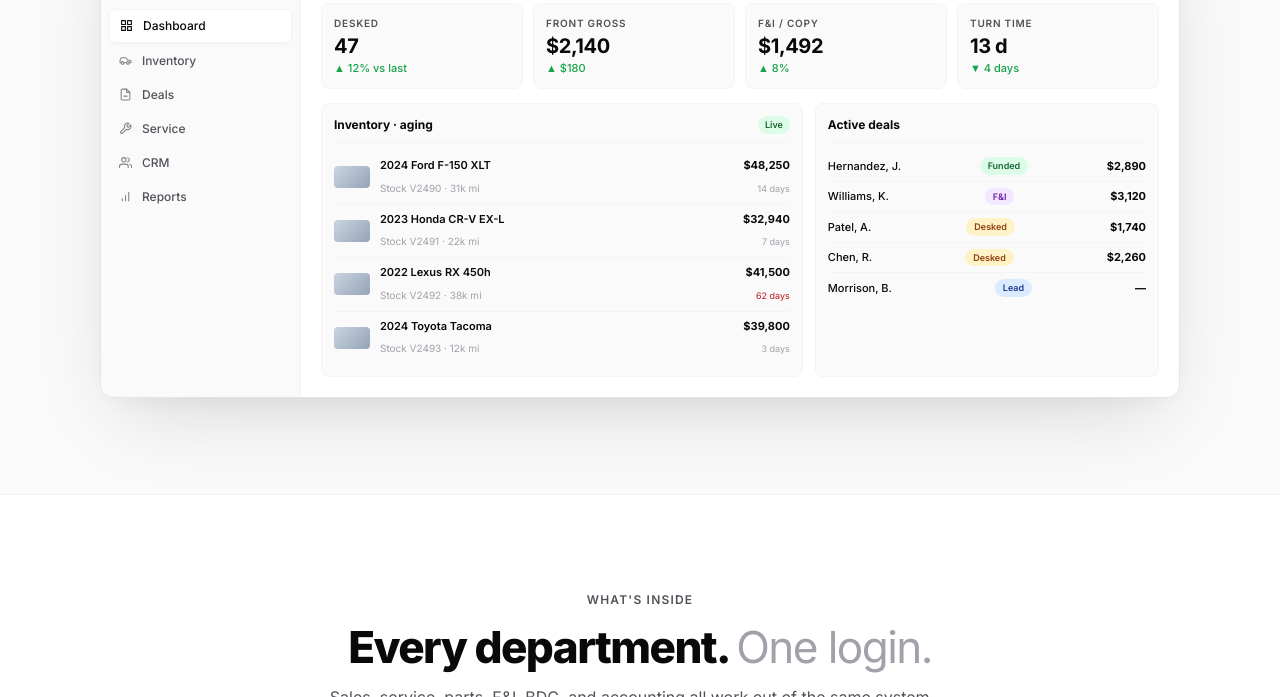
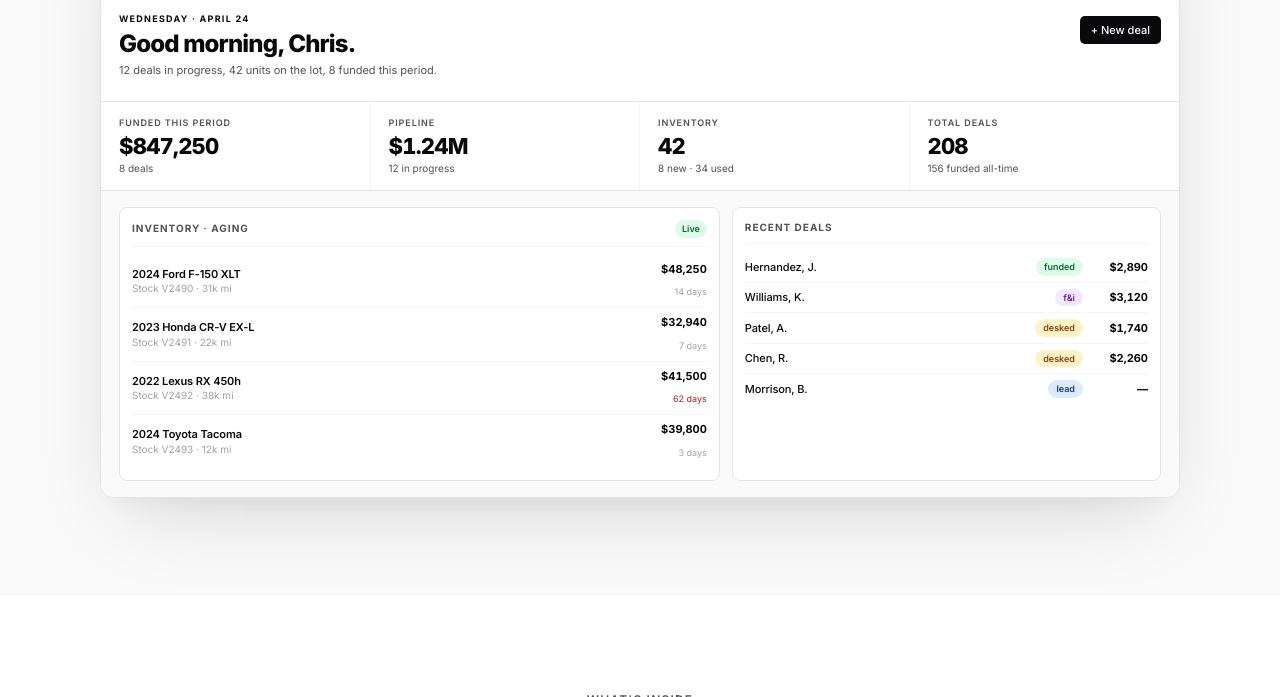
Before and after one commit to CPFTech/unifiedgarage-marketing, a plain HTML site: page index.html in a window 1280 px wide. Shown: the part 925-1622 px from the top of the page. Drawn offline with Linux system fonts and the light colour scheme.

Commit message:
refactor(marketing): preview mirrors new TopNav + PageHeader + StatRow

```diff
--- a/index.html
+++ b/index.html
@@ -239,50 +239,60 @@
   .section-header h2 span{color:var(--text-dim);font-weight:400}
   .section-header p{font-size:16px;color:var(--text-mute);line-height:1.55;font-weight:400}
 
-  /* ─── Dashboard preview — LIGHT theme ─────────────────────────── */
+  /* ─── Dashboard preview — mirrors the actual app: TopNav +
+         PageHeader + StatRow + content panels. Updated after we moved
+         the app off the left-sidebar layout. ─────────────────────── */
   .preview-section{padding:20px 24px 96px;position:relative;z-index:2}
   .preview-wrap{max-width:1080px;margin:0 auto;border:1px solid var(--border);border-radius:14px;background:var(--bg-pure);overflow:hidden;box-shadow:0 30px 80px -20px rgba(9,9,11,0.15), 0 10px 30px -10px rgba(9,9,11,0.06)}
   .preview-bar{display:flex;align-items:center;gap:8px;padding:10px 14px;border-bottom:1px solid var(--border-lt);background:var(--bg)}
   .preview-bar .dot{width:10px;height:10px;border-radius:50%}
   .preview-url{flex:1;margin-left:10px;background:var(--bg-pure);border:1px solid var(--border-lt);border-radius:6px;padding:3px 10px;font-size:11px;color:var(--text-mute);font-family:ui-monospace,Menlo,monospace}
-  .preview-body{display:grid;grid-template-columns:200px 1fr;min-height:440px}
-  .preview-sidebar{background:var(--bg);border-right:1px solid var(--border-lt);padding:14px 8px;display:flex;flex-direction:column;gap:2px}
-  .preview-sidebar .side-brand{display:flex;align-items:center;gap:8px;padding:6px 10px 14px;border-bottom:1px solid var(--border-lt);margin-bottom:8px}
-  .preview-sidebar .side-brand-t{width:22px;height:22px;background:var(--text);border-radius:5px;display:inline-flex;align-items:center;justify-content:center;color:var(--accent);font-size:12px;font-weight:800}
-  .preview-sidebar .side-brand-n{font-size:13px;font-weight:700;letter-spacing:-0.02em}
-  .side-row{display:flex;align-items:center;gap:10px;padding:7px 10px;border-radius:6px;font-size:12px;color:var(--text-mute);font-weight:500}
-  .side-row svg{flex-shrink:0;opacity:0.7}
-  .side-row.active{background:var(--bg-pure);color:var(--text);box-shadow:0 1px 2px rgba(9,9,11,0.04);border:1px solid var(--border-lt)}
-  .side-row.active svg{opacity:1}
-  .preview-main{padding:20px;display:flex;flex-direction:column;gap:14px;background:var(--bg-pure)}
-  .preview-head{display:flex;align-items:center;justify-content:space-between}
-  .preview-head h3{font-size:18px;font-weight:700;letter-spacing:-0.02em}
-  .preview-head .sub{font-size:12px;color:var(--text-dim)}
-  .kpis{display:grid;grid-template-columns:repeat(4,1fr);gap:10px}
-  .kpi{background:var(--bg);border:1px solid var(--border-lt);border-radius:8px;padding:12px}
-  .kpi .kpi-l{font-size:10px;font-weight:600;color:var(--text-mute);text-transform:uppercase;letter-spacing:0.08em;margin-bottom:5px}
-  .kpi .kpi-v{font-size:20px;font-weight:700;letter-spacing:-0.02em;color:var(--text);line-height:1}
-  .kpi .kpi-d{font-size:11px;font-weight:500;color:var(--success);margin-top:4px}
-  .kpi .kpi-d.down{color:var(--warn)}
-  .panels{display:grid;grid-template-columns:1.4fr 1fr;gap:12px;flex:1}
-  .panel{background:var(--bg);border:1px solid var(--border-lt);border-radius:8px;padding:12px;display:flex;flex-direction:column;gap:8px}
+
+  /* TopNav strip */
+  .preview-topnav{display:flex;align-items:center;gap:18px;padding:0 18px;height:46px;border-bottom:1px solid var(--border);background:var(--bg-pure)}
+  .ptn-brand{font-weight:800;font-size:13px;letter-spacing:-0.025em;color:var(--text);flex-shrink:0}
+  .ptn-brand span{color:var(--accent)}
+  .ptn-nav{display:flex;align-items:center;gap:2px;flex:1;font-size:11px;color:var(--text-mute);font-weight:500}
+  .ptn-nav span{padding:5px 9px;border-radius:5px}
+  .ptn-nav span.active{color:var(--text);position:relative}
+  .ptn-nav span.active::after{content:'';position:absolute;left:9px;right:9px;bottom:-13px;height:2px;background:var(--accent)}
+  .ptn-nav .caret{display:inline-block;margin-left:3px;font-size:8px;opacity:0.5}
+  .ptn-user{width:24px;height:24px;border-radius:50%;background:var(--text);color:#fff;font-size:10px;font-weight:600;display:flex;align-items:center;justify-content:center;flex-shrink:0}
+
+  /* PageHeader */
+  .preview-pageheader{padding:24px 18px 22px;background:var(--bg-pure);border-bottom:1px solid var(--border);display:flex;align-items:flex-start;justify-content:space-between;gap:18px}
+  .ph-eyebrow{font-size:9px;font-weight:700;text-transform:uppercase;letter-spacing:0.14em;color:var(--brand-ink);margin-bottom:6px}
+  .ph-title{font-size:24px;font-weight:800;letter-spacing:-0.035em;color:var(--text);line-height:1.05}
+  .ph-lead{font-size:11px;color:var(--text-mute);margin-top:6px;max-width:380px;line-height:1.5}
+  .ph-action{flex-shrink:0;background:var(--text);color:#fff;font-size:11px;font-weight:500;padding:6px 11px;border-radius:5px;display:inline-flex;align-items:center;gap:5px;align-self:flex-start;margin-top:4px}
+
+  /* StatRow — typographic, no icon tiles, thin dividers */
+  .preview-statrow{display:grid;grid-template-columns:repeat(4,1fr);background:var(--bg-pure);border-bottom:1px solid var(--border)}
+  .preview-statrow .ph-stat{padding:14px 18px;border-right:1px solid var(--border-lt)}
+  .preview-statrow .ph-stat:last-child{border-right:none}
+  .ph-stat-l{font-size:9px;font-weight:600;color:var(--text-mute);text-transform:uppercase;letter-spacing:0.1em;margin-bottom:6px}
+  .ph-stat-v{font-size:22px;font-weight:800;letter-spacing:-0.035em;color:var(--text);line-height:1;font-variant-numeric:tabular-nums}
+  .ph-stat-s{font-size:10px;color:var(--text-mute);margin-top:4px}
+
+  /* Panels strip */
+  .panels{display:grid;grid-template-columns:1.4fr 1fr;gap:12px;padding:16px 18px;background:var(--bg);min-height:230px}
+  .panel{background:var(--bg-pure);border:1px solid var(--border);border-radius:8px;padding:12px;display:flex;flex-direction:column;gap:8px}
   .panel-head{display:flex;justify-content:space-between;align-items:center;padding-bottom:8px;border-bottom:1px solid var(--border-lt)}
-  .panel-head-t{font-size:12px;font-weight:700}
+  .panel-head-t{font-size:10px;font-weight:700;text-transform:uppercase;letter-spacing:0.1em;color:var(--text-mute)}
   .panel-head .chip{font-size:9px;font-weight:600;padding:2px 7px;border-radius:100px;background:#DCFCE7;color:#166534}
-  .inv-list .inv-r{display:grid;grid-template-columns:36px 1fr auto;gap:10px;padding:6px 0;align-items:center;border-bottom:1px solid var(--border-lt)}
+  .inv-list .inv-r{display:grid;grid-template-columns:1fr auto;gap:10px;padding:6px 0;align-items:center;border-bottom:1px solid var(--border-lt)}
   .inv-list .inv-r:last-child{border-bottom:none}
-  .inv-list .inv-t{width:36px;height:22px;background:linear-gradient(135deg,#CBD5E1,#94A3B8);border-radius:4px}
-  .inv-list .inv-m b{display:block;font-size:11px;font-weight:600;color:var(--text)}
-  .inv-list .inv-m span{font-size:10px;color:var(--text-dim)}
+  .inv-list .inv-m{font-size:10px;color:var(--text-dim);line-height:1.3}
+  .inv-list .inv-m b{display:block;font-size:11px;font-weight:600;color:var(--text);letter-spacing:-0.01em;margin-bottom:1px}
   .inv-list .inv-p{text-align:right}
-  .inv-list .inv-p b{font-size:11px;font-weight:700;color:var(--text);display:block}
+  .inv-list .inv-p b{font-size:11px;font-weight:700;color:var(--text);display:block;font-variant-numeric:tabular-nums}
   .inv-list .inv-p span{font-size:9px;color:var(--text-dim)}
   .inv-list .inv-p span.hot{color:#B91C1C}
-  .deal-list .d-r{display:flex;justify-content:space-between;align-items:center;padding:6px 0;border-bottom:1px solid var(--border-lt);font-size:11px}
+  .deal-list .d-r{display:grid;grid-template-columns:1fr auto auto;gap:10px;align-items:center;padding:6px 0;border-bottom:1px solid var(--border-lt);font-size:11px}
   .deal-list .d-r:last-child{border-bottom:none}
-  .deal-list .d-r .n{color:var(--text);font-weight:500}
-  .deal-list .d-r .g{color:var(--text);font-weight:700}
-  .stage{font-size:9px;font-weight:600;padding:2px 8px;border-radius:100px}
+  .deal-list .d-r .n{color:var(--text);font-weight:500;letter-spacing:-0.01em}
+  .deal-list .d-r .g{color:var(--text);font-weight:700;font-variant-numeric:tabular-nums;text-align:right;min-width:55px}
+  .stage{font-size:9px;font-weight:600;padding:2px 8px;border-radius:100px;text-transform:lowercase}
   .stage.lead{background:#DBEAFE;color:#1E3A8A}
   .stage.desk{background:#FEF3C7;color:#92400E}
   .stage.fi{background:#F3E8FF;color:#6B21A8}
@@ -346,9 +356,12 @@
     .nav-links a:not(.btn){display:none}
     .stats-inner{grid-template-columns:repeat(2,1fr);gap:32px}
     .stat{border-right:none;padding:0}
-    .preview-body{grid-template-columns:1fr}
-    .preview-sidebar{display:none}
-    .kpis{grid-template-columns:repeat(2,1fr)}
+    .ptn-nav{overflow-x:auto;flex-wrap:nowrap}
+    .ptn-nav span{font-size:10px;padding:4px 6px}
+    .preview-pageheader{flex-direction:column}
+    .preview-statrow{grid-template-columns:repeat(2,1fr)}
+    .preview-statrow .ph-stat:nth-child(2){border-right:none}
+    .preview-statrow .ph-stat:nth-child(1),.preview-statrow .ph-stat:nth-child(2){border-bottom:1px solid var(--border-lt)}
     .panels{grid-template-columns:1fr}
     .hero{padding-top:100px;min-height:auto}
     .footer-inner{flex-direction:column;text-align:center}
@@ -464,48 +477,56 @@
       <div class="dot" style="background:#28C840"></div>
       <div class="preview-url">app.unifiedgarage.com/dashboard</div>
     </div>
-    <div class="preview-body">
-      <aside class="preview-sidebar">
-        <div class="side-brand">
-          <span class="side-brand-t">U</span>
-          <span class="side-brand-n">UnifiedGarage</span>
+    <!-- App TopNav (matches the real app's horizontal nav) -->
+    <div class="preview-topnav">
+      <div class="ptn-brand">Unified<span>Garage</span></div>
+      <div class="ptn-nav">
+        <span class="active">Dashboard</span>
+        <span>Sales<em class="caret">▾</em></span>
+        <span>Inventory<em class="caret">▾</em></span>
+        <span>Service<em class="caret">▾</em></span>
+        <span>F&amp;I</span>
+        <span>Insights<em class="caret">▾</em></span>
+        <span>Settings<em class="caret">▾</em></span>
       </div>
-        <div class="side-row active">
-          <svg width="13" height="13" viewBox="0 0 24 24" fill="none" stroke="currentColor" stroke-width="2" stroke-linecap="round" stroke-linejoin="round"><rect x="3" y="3" width="7" height="7"/><rect x="14" y="3" width="7" height="7"/><rect x="14" y="14" width="7" height="7"/><rect x="3" y="14" width="7" height="7"/></svg>
-          Dashboard
+      <div class="ptn-user">CF</div>
     </div>
-        <div class="side-row">
-          <svg width="13" height="13" viewBox="0 0 24 24" fill="none" stroke="currentColor" stroke-width="2" stroke-linecap="round" stroke-linejoin="round"><path d="M14 16H9m10 0h3v-3.15a1 1 0 0 0-.84-.99L16 11l-2.7-3.6a1 1 0 0 0-.8-.4H5.24a2 2 0 0 0-1.8 1.1l-.8 1.63A6 6 0 0 0 2 12.42V16h2"/><circle cx="6.5" cy="16.5" r="2.5"/><circle cx="16.5" cy="16.5" r="2.5"/></svg>
-          Inventory
+
+    <!-- PageHeader (eyebrow + headline + lead + dark action) -->
+    <div class="preview-pageheader">
+      <div>
+        <div class="ph-eyebrow">Wednesday · April 24</div>
+        <div class="ph-title">Good morning, Chris.</div>
+        <div class="ph-lead">12 deals in progress, 42 units on the lot, 8 funded this period.</div>
       </div>
-        <div class="side-row">
-          <svg width="13" height="13" viewBox="0 0 24 24" fill="none" stroke="currentColor" stroke-width="2" stroke-linecap="round" stroke-linejoin="round"><path d="M14 2H6a2 2 0 0 0-2 2v16a2 2 0 0 0 2 2h12a2 2 0 0 0 2-2V8z"/><polyline points="14 2 14 8 20 8"/><line x1="9" y1="15" x2="15" y2="15"/></svg>
-          Deals
+      <div class="ph-action">+ New deal</div>
     </div>
-        <div class="side-row">
-          <svg width="13" height="13" viewBox="0 0 24 24" fill="none" stroke="currentColor" stroke-width="2" stroke-linecap="round" stroke-linejoin="round"><path d="M14.7 6.3a1 1 0 0 0 0 1.4l1.6 1.6a1 1 0 0 0 1.4 0l3.77-3.77a6 6 0 0 1-7.94 7.94l-6.91 6.91a2.12 2.12 0 0 1-3-3l6.91-6.91a6 6 0 0 1 7.94-7.94l-3.76 3.76z"/></svg>
-          Service
+
+    <!-- StatRow (typographic, thin dividers, no icon tiles) -->
+    <div class="preview-statrow">
+      <div class="ph-stat">
+        <div class="ph-stat-l">Funded this period</div>
+        <div class="ph-stat-v">$847,250</div>
+        <div class="ph-stat-s">8 deals</div>
       </div>
-        <div class="side-row">
-          <svg width="13" height="13" viewBox="0 0 24 24" fill="none" stroke="currentColor" stroke-width="2" stroke-linecap="round" stroke-linejoin="round"><path d="M17 21v-2a4 4 0 0 0-4-4H5a4 4 0 0 0-4 4v2"/><circle cx="9" cy="7" r="4"/><path d="M23 21v-2a4 4 0 0 0-3-3.87"/><path d="M16 3.13a4 4 0 0 1 0 7.75"/></svg>
-          CRM
+      <div class="ph-stat">
+        <div class="ph-stat-l">Pipeline</div>
+        <div class="ph-stat-v">$1.24M</div>
+        <div class="ph-stat-s">12 in progress</div>
       </div>
-        <div class="side-row">
-          <svg width="13" height="13" viewBox="0 0 24 24" fill="none" stroke="currentColor" stroke-width="2" stroke-linecap="round" stroke-linejoin="round"><line x1="12" y1="20" x2="12" y2="10"/><line x1="18" y1="20" x2="18" y2="4"/><line x1="6" y1="20" x2="6" y2="16"/></svg>
-          Reports
+      <div class="ph-stat">
+        <div class="ph-stat-l">Inventory</div>
+        <div class="ph-stat-v">42</div>
+        <div class="ph-stat-s">8 new · 34 used</div>
       </div>
-      </aside>
-      <div class="preview-main">
-        <div class="preview-head">
-          <h3>Dashboard</h3>
-          <div class="sub">April 21 · Audi Kelowna · MTD</div>
+      <div class="ph-stat">
+        <div class="ph-stat-l">Total deals</div>
+        <div class="ph-stat-v">208</div>
+        <div class="ph-stat-s">156 funded all-time</div>
       </div>
-        <div class="kpis">
-          <div class="kpi"><div class="kpi-l">Desked</div><div class="kpi-v">47</div><div class="kpi-d">▲ 12% vs last</div></div>
-          <div class="kpi"><div class="kpi-l">Front gross</div><div class="kpi-v">$2,140</div><div class="kpi-d">▲ $180</div></div>
-          <div class="kpi"><div class="kpi-l">F&amp;I / copy</div><div class="kpi-v">$1,492</div><div class="kpi-d">▲ 8%</div></div>
-          <div class="kpi"><div class="kpi-l">Turn time</div><div class="kpi-v">13<span class="u">&nbsp;d</span></div><div class="kpi-d">▼ 4 days</div></div>
     </div>
+
+    <!-- Panels — recent activity -->
     <div class="panels">
       <div class="panel">
         <div class="panel-head">
@@ -513,22 +534,20 @@
           <div class="chip">Live</div>
         </div>
         <div class="inv-list">
-              <div class="inv-r"><div class="inv-t"></div><div class="inv-m"><b>2024 Ford F-150 XLT</b><span>Stock V2490 · 31k mi</span></div><div class="inv-p"><b>$48,250</b><span>14 days</span></div></div>
-              <div class="inv-r"><div class="inv-t"></div><div class="inv-m"><b>2023 Honda CR-V EX-L</b><span>Stock V2491 · 22k mi</span></div><div class="inv-p"><b>$32,940</b><span>7 days</span></div></div>
-              <div class="inv-r"><div class="inv-t"></div><div class="inv-m"><b>2022 Lexus RX 450h</b><span>Stock V2492 · 38k mi</span></div><div class="inv-p"><b>$41,500</b><span class="hot">62 days</span></div></div>
-              <div class="inv-r"><div class="inv-t"></div><div class="inv-m"><b>2024 Toyota Tacoma</b><span>Stock V2493 · 12k mi</span></div><div class="inv-p"><b>$39,800</b><span>3 days</span></div></div>
+          <div class="inv-r"><div class="inv-m"><b>2024 Ford F-150 XLT</b>Stock V2490 · 31k mi</div><div class="inv-p"><b>$48,250</b><span>14 days</span></div></div>
+          <div class="inv-r"><div class="inv-m"><b>2023 Honda CR-V EX-L</b>Stock V2491 · 22k mi</div><div class="inv-p"><b>$32,940</b><span>7 days</span></div></div>
+          <div class="inv-r"><div class="inv-m"><b>2022 Lexus RX 450h</b>Stock V2492 · 38k mi</div><div class="inv-p"><b>$41,500</b><span class="hot">62 days</span></div></div>
+          <div class="inv-r"><div class="inv-m"><b>2024 Toyota Tacoma</b>Stock V2493 · 12k mi</div><div class="inv-p"><b>$39,800</b><span>3 days</span></div></div>
         </div>
       </div>
       <div class="panel">
-            <div class="panel-head"><div class="panel-head-t">Active deals</div></div>
+        <div class="panel-head"><div class="panel-head-t">Recent deals</div></div>
         <div class="deal-list">
-              <div class="d-r"><span class="n">Hernandez, J.</span><span class="stage funded">Funded</span><span class="g">$2,890</span></div>
-              <div class="d-r"><span class="n">Williams, K.</span><span class="stage fi">F&amp;I</span><span class="g">$3,120</span></div>
-              <div class="d-r"><span class="n">Patel, A.</span><span class="stage desk">Desked</span><span class="g">$1,740</span></div>
-              <div class="d-r"><span class="n">Chen, R.</span><span class="stage desk">Desked</span><span class="g">$2,260</span></div>
-              <div class="d-r"><span class="n">Morrison, B.</span><span class="stage lead">Lead</span><span class="g">—</span></div>
-            </div>
-          </div>
+          <div class="d-r"><span class="n">Hernandez, J.</span><span class="stage funded">funded</span><span class="g">$2,890</span></div>
+          <div class="d-r"><span class="n">Williams, K.</span><span class="stage fi">f&amp;i</span><span class="g">$3,120</span></div>
+          <div class="d-r"><span class="n">Patel, A.</span><span class="stage desk">desked</span><span class="g">$1,740</span></div>
+          <div class="d-r"><span class="n">Chen, R.</span><span class="stage desk">desked</span><span class="g">$2,260</span></div>
+          <div class="d-r"><span class="n">Morrison, B.</span><span class="stage lead">lead</span><span class="g">—</span></div>
         </div>
       </div>
     </div>
```
Lines whose indentation alone changed are shown as unchanged.
